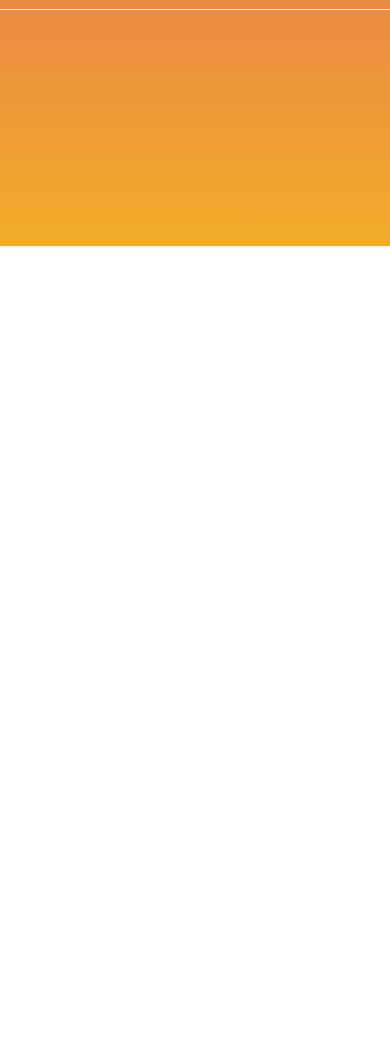
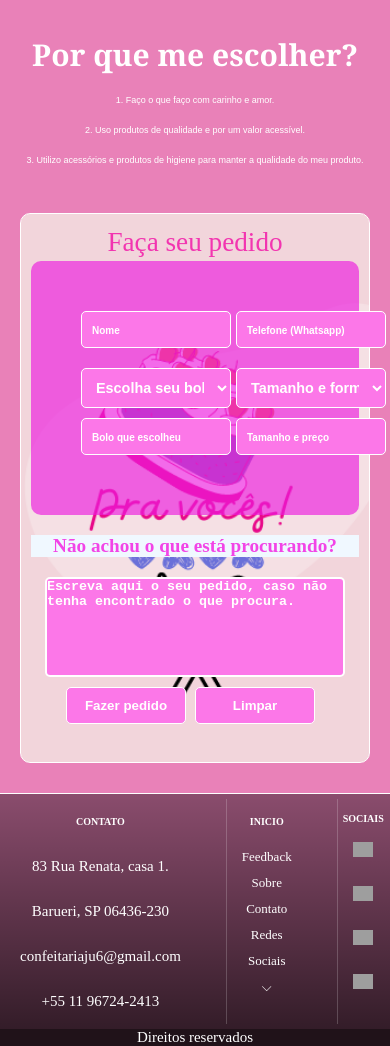
Before and after one commit to AbiOliver/Projeto-Bolos, a plain HTML site: page index.html in a window 390 px wide. Shown: the part 598-1644 px from the top of the page. Before the commit the page ends 844 px from the top, so only its background shows below. Drawn offline with Linux system fonts and the light colour scheme; grey boxes are pictures that could not be loaded.

Commit message:
Atualizando responsividade do site

```diff
--- a/estilos/style.css
+++ b/estilos/style.css
@@ -11,8 +11,8 @@
 @import url('https://fonts.googleapis.com/css2?family=Righteous&display=swap');
 
 @font-face {
-    font-family: 'Pin';
-    src: url('fontes/PinyPromise.ttf') ;
+    font-family: 'love';
+    src: url('../fontes/Cardinal.ttf');
 }
 *{
     margin: 0px;
@@ -26,27 +26,24 @@
         --cor2: #F244E7;
         --cor3: #F2AC29;
         --cor4: #F27F1B;
-
+        --cor5: #e981b8;
         --fonte-padrao: 'Courier Prime', Georgia,  sans-serif;
         --fonte-destaque:'bo', sans-serif;
         --fonte-extra: 'Righteous', sans-serif;
         }
-
 body{
     font-size: 100%;
     background-image: linear-gradient(to bottom, var(--cor0), var(--cor3)) ;
+    background: #e981b8 ;
     background-attachment: fixed;
     background-size: cover;
     background-repeat: no-repeat;
 }
-
 header img{
-
             height: 72px;
             border: 2px solid rgba(0, 0, 0, 0.041);
             box-shadow: 1px 1px 1px rgba(19, 17, 17, 0.425);
             border-radius: 50%;
-
 }
  header{
     display:flex;
@@ -75,6 +72,7 @@ nav a{
 }
 nav a:hover{
     color: rgba(255, 255, 255, 0.59);
+    transition: .2s ease-in-out;
 }
 
 ul.redes{
@@ -122,6 +120,7 @@ main img{
             flex-direction: row;
             align-items: center;
             justify-content: space-around;
+            margin-bottom: 40px;
 }
 .escrito{
 
@@ -136,56 +135,54 @@ main img{
     font-size: 64px;
 }
 form{
-    display: none;
+    display: block;
+
+
 }
-fieldset{
+.fieldset{
+    width: 800px;
+    height: 650px;
+    display: block;
+    margin: auto;
     background: url('../imagens/Bolos\ Da\ Ju.png');
     background-position: center center;
     background-size: cover;
-    width: 500px;
-    height: 450px;
-    position: absolute;
-    left: 50%;
-    top: 50%;
-    z-index: 2;
-    transform: translate(-50%, -50%);
     border: 1px solid black;
     padding: 10px;
     border: 1px solid white;
     background-color: #e2156b;
     border-radius: 10px;
+    margin-bottom: 30px;
+}
 
-}
 .campo1{
     background-color: #ed1bdfa6;
-    padding: 10px;
+    padding: 50px;
     border-radius: 10px;
 }
-fieldset legend{
-    background-color: #fc77e8;
-    border: 1px solid ;
+.fieldset legend{
+    text-align: center;
     border-radius: 5px;
     padding: 3px;
-    text-align: center;
-    color: white;
+    font-size: 1.7em;
+    color: #F235B0;
 }
 div.display{
 display: flex;
 flex-direction: row;
 justify-content: space-around;
-
 }
 div.display2{
     display: flex;
     flex-direction: row;
     justify-content: space-around;
     margin-top: 10px;
-    }
-fieldset input{
-    width: 230px;
+}
+.fieldset input{
+    width: 350px;
     background-color: #fc77e8;
     border: 1px solid white;
-    padding: 5px;
+    padding: 10px;
     margin-right: 5px;
     margin-bottom: 10px;
     border-radius: 5px;
@@ -195,16 +192,15 @@ fieldset input{
     font-size: 1em;
     font-weight: bold;
 }
-
-fieldset select{
-    width: 229px;
+.fieldset select{
+    width: 350px;
+    margin-right: 5px;
     background-color: #fc77e8;
     color: white;
     border: 1px solid white;
     border-radius: 5px;
-    padding: 5px;
+    padding: 10px;
     margin-top: 10px;
-
     font-size: .9em;
     font-weight: bold;
 }
@@ -213,12 +209,17 @@ input[type="checkbox"]{
     width: 15px;
     margin-top: 30px;
 }
-
+.fieldset input:hover{
+    background-color: #e2156b;
+}
+.fieldset select:hover{
+    background-color: #e2156b;
+}
 div.display label{
     color: white;
     font-weight: bold;
 }
-fieldset h1{
+.fieldset h1{
     width: 100%;
     color: #F244E7;
     background-color: aliceblue;
@@ -227,7 +228,11 @@ fieldset h1{
     margin: 20px 0px;
 }
 textarea{
-    width: 500px;
+    display: block;
+    margin:0 auto;
+    margin-bottom: 10PX;
+    width: 750px;
+    height: 200px;
     resize: none;
     background-color: #fc77e8;
     color: white;
@@ -235,15 +240,21 @@ textarea{
     border: 2px solid white;
     border-radius: 5px;
 }
+textarea:hover{
+    background-color: #e2156b;
+}
 input[type="submit"]{
-    color: white;
-    font-weight: bold;
-    margin-right: 30px;
+     width: 320PX;
+     color: white;
+     font-weight: bold;
+     margin-left: 60px;
+
 }
 input[type="submit"]:hover{
    background-color: #e2156b;
 }
 input[type="reset"]{
+    width: 320PX;
     color: white;
     font-weight: bold;
 }
@@ -251,8 +262,48 @@ input[type="reset"]:hover{
     background-color: #e2156b;
  }
 
+#feedback:focus #feed{
+    display: none;
+}
+#feedback{
+    display: none;
+    justify-content: right;
+}
+#feedback input[type="text"]{
+    width: 300px;
+    height: 40px;
+    background-color: rgba(0, 0, 0, 0.163);
+    border-radius: 5px 0px 0px 0px;
+    border: 2px solid white;
+    border-right: none;
+    padding:5px;
+}
+#feedback input::placeholder{
+    font-size: 1.4em;
+    font-family: 'lato';
+    font-weight: 100;
+    text-align: left;
+    color:white;
+}
+#feedback input[type="submit"]{
+    width: 60px;
+    height: 40px;
+    background-color: rgba(0, 0, 0, 0.163);
+    border: 2px solid white;
+    padding: 5px;
+    position: relative;
+    margin-left: 0;
+}
+#feeback input[value="Enviar"]:hover{
+    cursor: pointer;
+
+}
+#feedback input:hover{
+    background-color: #F244E7;
+    transition: .4s ease-in-out;
+
+}
 .secundário{
-
             display: flex;
             flex-direction: column;
             align-items: center;
@@ -261,7 +312,7 @@ input[type="reset"]:hover{
             font-size: 24px;
             font-family: var(--fonte-padrao);
             color: white;
-            margin-bottom: 16px;
+            margin-bottom: 26px;
 }
 .sec2{
         font-family: var(--fonte-extra);
@@ -269,28 +320,80 @@ input[type="reset"]:hover{
         font-size: 18px;
         color: white;
     }
-footer{
-        padding: 32px;
-        border-top: 0.4px solid white;
+    div.contato{
+        margin: 5px;
+        padding-left: 5px;
+        padding-right: 45px;
+        border-right:1px solid rgba(255, 255, 255, 0.196);
+        font-size: 15px;
+        text-align: center;
+        line-height: 3em;
+        color: white;
+        font-weight: lighter;
+
+    }
+    .menu{
+        display: flex;
+        font-size: 15px;
+        text-align: center;
+        list-style-type: none;
+        line-height: 2em;
+        font-weight: lighter;
+        gap: 10px;
+        flex-grow: row;
+
+    }
+    .ImgSociais{
+        width: 20px;
+        margin: 10px;
+    }
+    .ImgSociais:hover{
+        padding: 1px;
+        border-radius: 5px;
+        transition: .3s ease;
+    }
+
+    .menuSocial{
+        align-items: center;
+        line-height: 2em;
+        padding: 10px;
+        display: flex;
+        gap: 10px;
+
+    }
+aside{
+
+        padding-right: 10px;
+        padding-left: 10px;
+        text-align: center;
         display: flex;
         flex-direction: row;
-        align-items: center;
+        align-items: left;
         justify-content: space-around;
-        font-family: var(--fonte-extra);
-        font-weight: 400;
-        font-size: 20px;
+        background-image: linear-gradient(to top, rgba(0, 0, 0, 0.671), rgba(0, 0, 0, 0.114));
+        background-color: rgba(0, 0, 0, 0.332);
+        font-weight: 100;
         color: white;
+        border-top: .5px solid white;
+
 }
-#titulo{
-        margin-top: 48px;
-        border-top: 0.4px solid white ;
-        padding-top: 48px;
-        font-weight: 400;
-        font-size: 24px;
+div>p#logo{
+    display: block;
+    text-align: center;
+    font-size: 1em;
+    color: rgba(255, 255, 255, 0.652);
+    padding: 5px;
 }
-
-
-img#gif{
-    width: 800px;
-    height: 50px;
+aside h2{
+    font-weight: 600;
+    font-size: 1.2em;
+    text-align: center;
 }
+footer{
+    display: block;
+    margin: 0 auto;
+    font-size: 15px;
+    background-color: rgba(0, 0, 0, 0.862);
+    color: white;
+    text-align: center;
+}
--- a/estilos/style2.css
+++ b/estilos/style2.css
@@ -27,9 +27,7 @@
     #burguer:hover{
        background-color: rgba(240, 248, 255, 0.268);
     }
-    #pedido{
-        display: block;
-    }
+
     nav{
         display: none;
         flex-direction: row;
@@ -39,7 +37,7 @@
         margin-top: 10px;
     }
     nav a {
-        font-size: 12px;
+        font-size: 15px;
     }
     #burguer{
         display: block;
@@ -48,15 +46,26 @@
         color: white;
         margin: right;
     }
+    #itens3{
+        display: flex;
+        flex-direction: column;
+        align-items: center;
+        background-color: rgba(240, 248, 255, 0.268);
+        border: 1px solid white;
+        gap: 12px;
+    }
+    #feedback{
+        width: 345px;
+    }
     ul.redes{
-        background-color: #e2156b;
-        display:none;
-        list-style-type: circle;
+        background-color: #e2156abd;
+        display:block;
+        margin:0 auto;
+        text-align: center;
+        list-style-type: none;
         border-radius: 5px;
-        padding: 3px  10px 2px 30px;
-        position: fixed;
-        width: 200px;
-        text-align: right;
+        position: none;
+
     }
     main img{
         max-height: 330px;
@@ -100,26 +109,66 @@
     font-size: 9px;
     color: white;
 }
-footer{
+.fieldset{
+    width: 350px;
+    height: 550px;
+}
+.campo{
+    padding: 20px;
+}
+.fieldset input{
+    width: 150px;
+}
+.fieldset select{
+    width: 150px;
+}
+textarea{
+    width: 300px;
+    height: 100px;
+}
+input[type="submit"]{
+    width: 120PX;
+    color: white;
+    font-weight: bold;
+    margin-left: 35px;
+
+}
+input[type="reset"]{
+    width: 120PX;
+    color: white;
+    font-weight: bold;
+}
+::placeholder{
+    color: white;
+    font-size: 10px;
+    font-weight: bold;
+}
+.menu{
+    display: block;
+    font-size: 13px;
+    text-align: center;
+    list-style-type: none;
+    line-height: 2em;
+    font-weight: lighter;
+    flex-grow: row;
+    border-right: none;
+}
+aside h2{
+    font-size: 10px;
+}
+.menuSocial{
     padding: 0px;
-    border-top: 0.4px solid white;
-    display: flex;
-    flex-direction: row;
-    align-items: center;
-    justify-content: space-around;
-    font-family: var(--fonte-extra);
-    font-weight: 400;
-    font-size: 15px;
-    color: white;
+    padding-top: 15px;
+    font-size: 10px;
+    display: block;
+    border: none;
 }
-#titulo{
-    margin-top: 18px;
-    border-top: 0.4px solid white ;
-    padding-top: 18px;
-    font-weight: 400;
-    font-size: 0px;
+.contato{
+    border: none;
+    display: block;
 }
-img#gif{
-    width: 300px;
+
+div>p#logo{
+    display: none;
 }
 }
--- a/index.html
+++ b/index.html
@@ -30,9 +30,6 @@
 
 
         }
-
-
-
     </style>
 </head>
 <body onresize="mudoutamanho()">
@@ -53,9 +50,40 @@
 
 
                     <div>
-                        <a href="#"  onclick=" clickPeca()" id="pedido">Peça o seu</a>
-                        <form action="https://formsubmit.co/confeitariaju6@gmail.com" method="post" autocomplete="on" id="itens2">
-                            <fieldset>
+                        <a href="#itens2" >Peça o seu</a>
+
+                    </div>
+                    <a href="#contato">Contato</a>
+                    <a href="#">Sobre</a>
+                    <a href="#" onclick="clickFeed()" id="feed">Feedback</a>
+                    <form action="https://formsubmit.co/confeitariaju6@gmail.com" method="post" id="feedback">
+                        <input type="text" name="mensagem" id="imensagem" placeholder="Deixe seu feedback...">
+                        <input type="submit" value="Enviar">
+                   </form>
+        </nav>
+    </header>
+
+    <main>
+       <section class="conteudo principal" >
+       <div class="escrito"><h1 id="h1">Bolos da Ju</h1></div>
+       <img src="imagens/PHOTO.png" alt="navegador incompátivel" class="img">
+       </section>
+
+       <section class="secundário">
+        <h2 id="titulo">Por que me escolher?</h2>
+        <p class="sec2">1. Faço o que faço com carinho e amor.</p>
+        <p class="sec2">2. Uso produtos de qualidade e por um valor acessível.</p>
+        <p class="sec2">3. Utilizo acessórios e produtos de higiene para manter a qualidade do meu produto.</p>
+       </section>
+
+    </main>
+
+
+
+        <div class="fieldset">
+
+            <form action="https://formsubmit.co/confeitariaju6@gmail.com" method="post" autocomplete="on" id="itens2" >
+                <div>
                     <legend>Faça seu pedido</legend>
                     <div class="campo1">
                         <div class="display">
@@ -68,7 +96,7 @@
                                 <input type="tel" name="tel" id="itel" required placeholder="Telefone (Whatsapp)" autocomplete="tel">
                             </p>
                         </div>
-                                    <div class="display">
+                        <div class="display" >
                             <p>
                                <select name="bolo" id="ibolo">
                                 <option value="" selected >Escolha seu bolo</option>
@@ -88,7 +116,6 @@
                                 <option value=""  >Musse de Maracujá</option>
                                 <option value="">Outro</option>
                                </select>
-
                             </p>
 
                             <p>
@@ -100,7 +127,6 @@
                                     <option value="">Média   - R$ 130</option>
                                     <option value="">Grande  - R$ 200</option>
                                 </optgroup>
-
                                <optgroup label="Forma Redonda">
                                 <option value="">10cm - R$ 40</option>
                                 <option value="">15cm - R$ 80</option>
@@ -116,11 +142,11 @@
                         <div class="display2">
                             <p>
                                 <label for="iEscoBolo"></label>
-                                            <input type="text" name="EscoBolo" id="iEscoBolo" placeholder="Escreva o bolo que escolheu aqui" required>
+                                <input type="text" name="EscoBolo" id="iEscoBolo" placeholder="Bolo que escolheu " required>
                             </p>
                             <p>
                                 <label for="iTa"></label>
-                                            <input type="text" name="bolo" id="iTa" placeholder="Escreva o tamanho e preço aqui" required>
+                                <input type="text" name="bolo" id="iTa" placeholder="Tamanho e preço" required>
                             </p>
                         </div>
                     </div>
@@ -132,36 +158,43 @@
                         <input type="submit" value="Fazer pedido">
                         <input type="reset" value="Limpar">
                     </p>
-                            </fieldset>
+                </div>
             </form>
-                    </div>
-                    <a href="#">Contato</a>
-                    <a href="#">Sobre</a>
-        </nav>
-    </header>
-
-    <main>
-       <section class="conteudo principal" >
-       <div class="escrito"><h1 id="h1">Bolos da Ju</h1></div>
-       <img src="imagens/PHOTO.png" alt="navegador incompátivel" class="img">
-       </section>
-
-       <section class="secundário">
-        <h2 id="titulo">Por que me escolher?</h2>
-        <p class="sec2">1. Faço o que faço com carinho e amor.</p>
-        <p class="sec2">2. Uso produtos de qualidade e por um valor acessível.</p>
-        <p class="sec2">3. Utilizo acessórios e produtos de higiene para manter a qualidade do meu produto.</p>
-       </section>
+        </div >
 
 
+    <aside>
+        <div class="contato" id="contato">
+            <h2>CONTATO</h2>
+            <p>83 Rua Renata, casa 1. Barueri, SP 06436-230</p>
+            <p>confeitariaju6@gmail.com</p>
+            <p>+55 11 96724-2413</p>
+       </div>
+            <div class="contato">
+                <h2 id="menu">INICIO</h2>
+                 <ul class="menu">
+                 <p><a href="#" id="feed">Feedback</a></p>
+                 <p><a href="#">Sobre</a></p>
+                 <p><a href="#contato">Contato</a></p>
+                 <p><a href="#" target="_self" rel="unself"  id="sociais">Redes Sociais</a></p>
 
 
+                </ul>
 
-    </main>
-
-
+            </div>
+           <div class="menuSocial ">
+            <h2>SOCIAIS</h2>
+            <div class=" menu">
+                <p><a href="https://www.facebook.com/jucilene.silva.925059" target="_blank"><img src=" https://cdn-icons-png.flaticon.com/512/1051/1051258.png"  alt="facebook" class="ImgSociais"> </a></p>
+                <p><a href="https://www.instagram.com/bolosdaju63/" target="_blank"><img src="https://cdn-icons-png.flaticon.com/512/174/174855.png" alt="instagram" class="ImgSociais"></a> </p>
+                <p><a href="mailto:confeitariaju6@gmail.com" target="_blank"><img src="https://cdn-icons-png.flaticon.com/512/5968/5968534.png" alt="Gmail" class="ImgSociais"></a></p>
+                <p><a href="https://wa.me/5511967242413" target="_blank"><img src="https://cdn-icons-png.flaticon.com/512/3670/3670051.png" alt="whatsapp" class="ImgSociais" t></a></p>
+            </div>
+           </div>
+           <div><p id="logo">© Bolos da Ju</p></div>
+        </aside>
         <footer>
-      <img src="video&gif/gi2.gif" alt=""  id="gif">
+            <p>Direitos reservados</p>
         </footer>
 
     <script>
@@ -179,13 +212,6 @@
                 itens.style.display='block'
             }
         }
-        function clickPeca(){
-            if(itens2.style.display == 'block'){
-                itens2.style.display='none'
-            }else{
-                itens2.style.display='block'
-            }
-        }
         function clickMenu(){
                    if( itens3.style.display == 'none' )  {
                     itens3.style.display = 'flex'
@@ -194,6 +220,13 @@
                     itens3.style.display = 'none'
                    }
         }
+        function clickFeed(){
+            if(feedback.style.display=='flex'){
+                feedback.style.display = 'none'
+            }else{
+                feedback.style.display = 'flex'
+            }
+        }
 
     </script>
 </body>
```
Also changed, not shown: fontes/Cardinal.ttf (added), fontes/Just Squash.otf (added), imagens/JuPersonal.png (added). Lines whose indentation alone changed are shown as unchanged.
